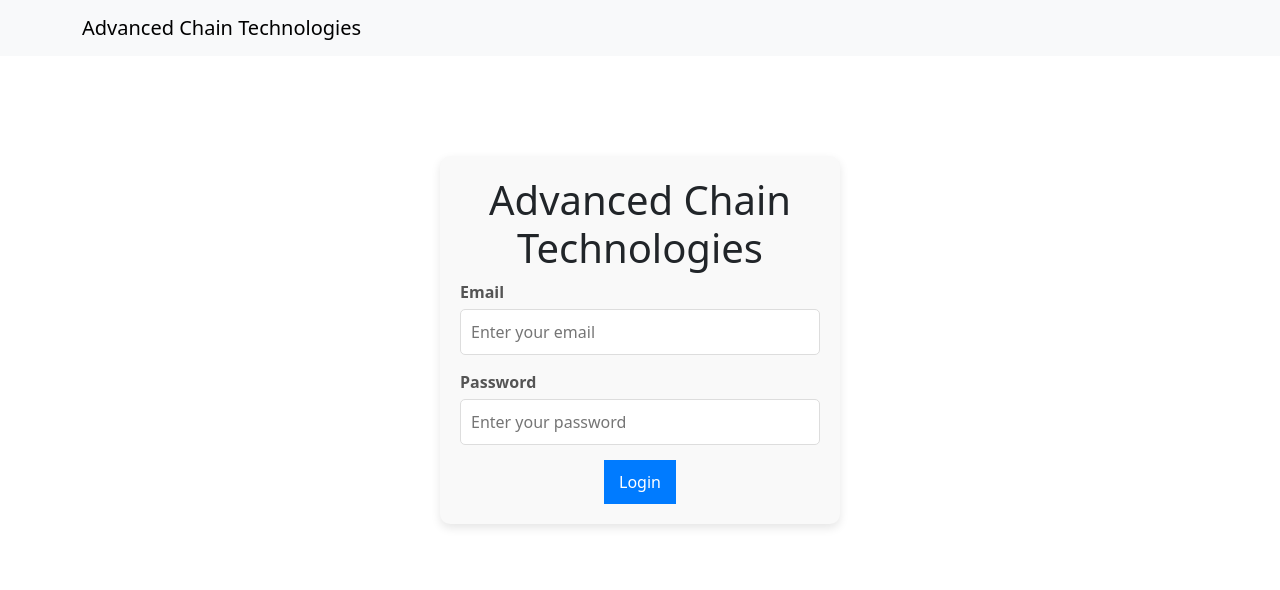
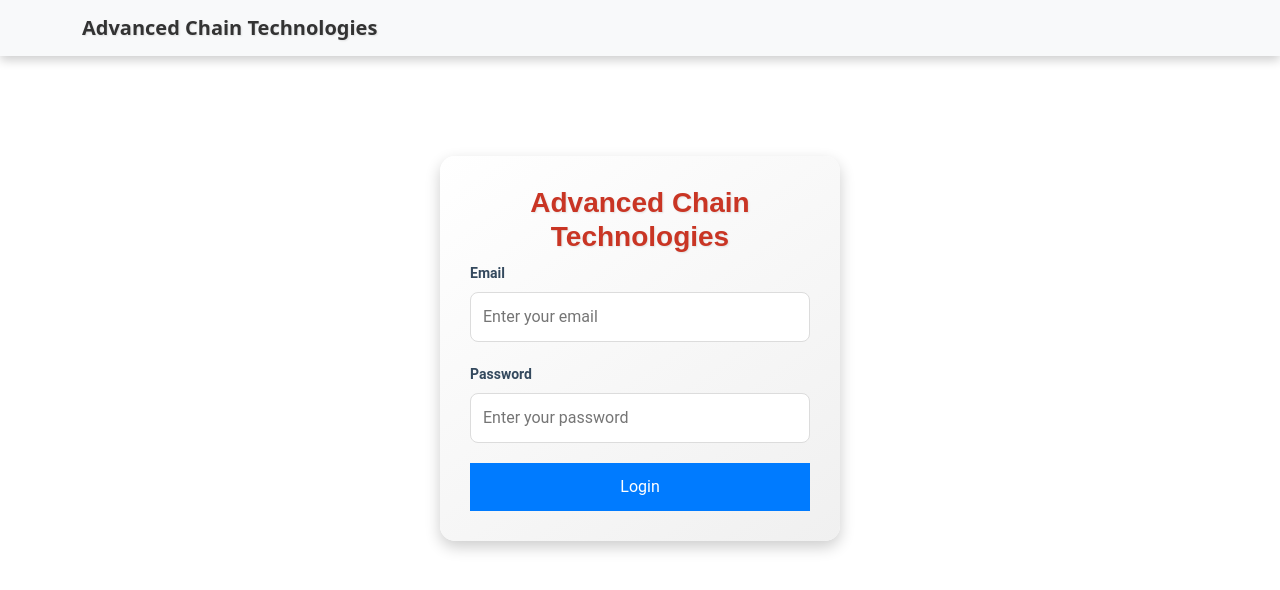
Before and after one commit to AyzeysDev/react-dashboard, a React (Create React App) app in the folder dashboard-app/: page / in a window 1280 px wide. Shown: the top 590 px of the page. Built offline with nearby package versions, Linux system fonts and the light colour scheme.

Commit message:
Modified CSS

```diff
--- a/dashboard-app/src/features/counter/Counter.module.css
+++ /dev/null
@@ -1,78 +0,0 @@
-.row {
-  display: flex;
-  align-items: center;
-  justify-content: center;
-}
-
-.row > button {
-  margin-left: 4px;
-  margin-right: 8px;
-}
-.row:not(:last-child) {
-  margin-bottom: 16px;
-}
-
-.value {
-  font-size: 78px;
-  padding-left: 16px;
-  padding-right: 16px;
-  margin-top: 2px;
-  font-family: 'Courier New', Courier, monospace;
-}
-
-.button {
-  appearance: none;
-  background: none;
-  font-size: 32px;
-  padding-left: 12px;
-  padding-right: 12px;
-  outline: none;
-  border: 2px solid transparent;
-  color: rgb(112, 76, 182);
-  padding-bottom: 4px;
-  cursor: pointer;
-  background-color: rgba(112, 76, 182, 0.1);
-  border-radius: 2px;
-  transition: all 0.15s;
-}
-
-.textbox {
-  font-size: 32px;
-  padding: 2px;
-  width: 64px;
-  text-align: center;
-  margin-right: 4px;
-}
-
-.button:hover,
-.button:focus {
-  border: 2px solid rgba(112, 76, 182, 0.4);
-}
-
-.button:active {
-  background-color: rgba(112, 76, 182, 0.2);
-}
-
-.asyncButton {
-  composes: button;
-  position: relative;
-}
-
-.asyncButton:after {
-  content: '';
-  background-color: rgba(112, 76, 182, 0.15);
-  display: block;
-  position: absolute;
-  width: 100%;
-  height: 100%;
-  left: 0;
-  top: 0;
-  opacity: 0;
-  transition: width 1s linear, opacity 0.5s ease 1s;
-}
-
-.asyncButton:active:after {
-  width: 0%;
-  opacity: 1;
-  transition: 0s;
-}
--- a/dashboard-app/src/pages/Header.js
+++ b/dashboard-app/src/pages/Header.js
@@ -2,6 +2,7 @@ import React from "react";
 import { Link } from "react-router-dom";
 import { Navbar, Nav, Container } from "react-bootstrap";
 import { useLocation } from "react-router-dom";
+import "../styles/NavBar.css";
 
 const Header = () => {
   const location = useLocation();
@@ -11,7 +12,7 @@ const Header = () => {
     <Navbar bg="light" expand="lg">
       <Container>
         {/* Company Name */}
-        <Navbar.Brand as={Link} to="/">
+        <Navbar.Brand>
           Advanced Chain Technologies
         </Navbar.Brand>
 
@@ -39,6 +40,9 @@ const Header = () => {
                 <Nav.Link as={Link} to="/log">
                   Log
                 </Nav.Link>
+                <Nav.Link as={Link} to="/" className="exit-link">
+                  Exit
+                </Nav.Link>
               </>
             )}
           </Nav>
--- a/dashboard-app/src/styles/LoginSignup.css
+++ b/dashboard-app/src/styles/LoginSignup.css
@@ -1,46 +1,89 @@
+/* Updated container styling */
 .login-container {
   max-width: 400px;
   margin: 100px auto;
-    padding: 20px;
+  padding: 30px;
   text-align: center;
-    background: #f9f9f9;
-    border-radius: 10px;
-    box-shadow: 0px 4px 10px rgba(0, 0, 0, 0.1);
+  background: linear-gradient(145deg, #ffffff, #f0f0f0);
+  border-radius: 15px;
+  box-shadow: 0px 6px 15px rgba(0, 0, 0, 0.2);
+  font-family: "Roboto", sans-serif; /* Modern font */
+  transition: transform 0.2s ease-in-out;
 }
 
-  h1 {
-    color: #333;
-    margin-bottom: 20px;
+/* Styling for the brand name in LoginSignup */
+.login-container h1 {
+  color: #c93524; /* Red color for the brand */
+  font-size: 28px;
+  font-weight: bold;
+  text-shadow: 1px 1px 2px rgba(0, 0, 0, 0.1); /* Optional subtle shadow */
+  font-family: "Poppins", sans-serif; /* Modern font for branding */
 }
 
+
+.login-container:hover {
+  transform: translateY(-5px);
+}
+
+/* Header styling */
+h1 {
+  color: #2c3e50;
+  margin-bottom: 25px;
+  font-size: 28px;
+  font-weight: 700;
+  text-shadow: 1px 1px 2px rgba(0, 0, 0, 0.1);
+  font-family: "Poppins", sans-serif; /* Standout font for headers */
+}
+
+/* Form group styling */
 .form-group {
-    margin-bottom: 15px;
+  margin-bottom: 20px;
   text-align: left;
 }
 
 label {
   display: block;
-    margin-bottom: 5px;
+  margin-bottom: 8px;
   font-weight: bold;
-    color: #555;
+  color: #34495e;
+  font-size: 14px;
 }
 
+/* Input fields */
 input {
   width: 100%;
-    padding: 10px;
-    border: 1px solid #ddd;
-    border-radius: 5px;
+  padding: 12px;
+  border: 1px solid #dcdcdc;
+  border-radius: 8px;
   box-sizing: border-box;
+  font-size: 15px;
+  font-family: "Roboto", sans-serif;
+  transition: border-color 0.3s ease-in-out, box-shadow 0.3s ease-in-out;
 }
 
+input:focus {
+  outline: none;
+  border-color: #007bff;
+  box-shadow: 0px 0px 8px rgba(0, 123, 255, 0.5);
+}
+
+/* Button styling */
 button {
+  width: 100%;
   background-color: #007bff;
   color: #fff;
-    padding: 10px 15px;
+  padding: 12px;
   border: none;
-    border-radius: 5px;
-    font-size: 16px;
+  border-radius: 8px;
+  font-size: 18px;
+  font-family: "Roboto", sans-serif;
   cursor: pointer;
+  transition: background-color 0.3s ease, box-shadow 0.2s ease-in-out;
+}
+
+button:hover {
+  background-color: #0056b3;
+  box-shadow: 0px 4px 10px rgba(0, 91, 187, 0.4);
 }
 
 button:disabled {
@@ -48,7 +91,30 @@
   cursor: not-allowed;
 }
 
+/* Error message styling */
 .error-message {
-    color: red;
+  color: #e74c3c;
   font-size: 14px;
+  margin-top: -10px;
 }
+
+/* Add spacing between elements */
+.form-group + .form-group {
+  margin-top: 20px;
+}
+
+/* Media queries for responsiveness */
+@media (max-width: 500px) {
+  .login-container {
+    margin: 50px auto;
+    padding: 20px;
+  }
+
+  h1 {
+    font-size: 24px;
+  }
+
+  button {
+    font-size: 16px;
+  }
+}
--- /dev/null
+++ b/dashboard-app/src/styles/NavBar.css
@@ -0,0 +1,53 @@
+.navbar {
+    background-color: #223242 !important;/* Dark background color */
+    padding: 10px 20px;
+    box-shadow: 0px 4px 10px rgba(0, 0, 0, 0.2);
+    font-weight: bold;
+  }
+
+  .navbar-brand {
+    color: #333 !important; /* Change to dark gray for visibility */
+    font-size: 22px;
+    font-weight: bold;
+    text-shadow: 1px 1px 2px rgba(0, 0, 0, 0.1);
+    transition: color 0.3s ease-in-out;
+  }
+
+  .navbar-brand:hover {
+    color: #c0392b !important; /* Hover effect */
+  }
+
+  .nav-link {
+    color: #333 !important; /* Change link text color to dark gray */
+    /* font-size: 16px; */
+    font-weight: 700;
+    margin-left: 15px;
+    transition: color 0.3s ease-in-out;
+  }
+
+  .nav-link:hover {
+    color: #3498db !important; /* Hover effect */
+  }
+
+  /* Special styling for Exit link */
+  .nav-link.exit-link {
+    color: #333 !important; /* Red for the Exit link */
+    /* font-weight: bold; */
+  }
+
+  .nav-link.exit-link:hover {
+    color: #c0392b !important; /* Darker red on hover */
+  }
+
+  .navbar-toggler {
+    border: none;
+    background-color: #34495e;
+    padding: 8px 12px;
+    border-radius: 4px;
+    color: #ecf0f1;
+    transition: background-color 0.3s ease-in-out;
+  }
+
+  .navbar-toggler:hover {
+    background-color: #2c3e50;
+  }
```
Also changed, not shown: dashboard-app/src/features/counter/Counter.js (deleted, +0 -67 lines). Lines whose indentation alone changed are shown as unchanged.
